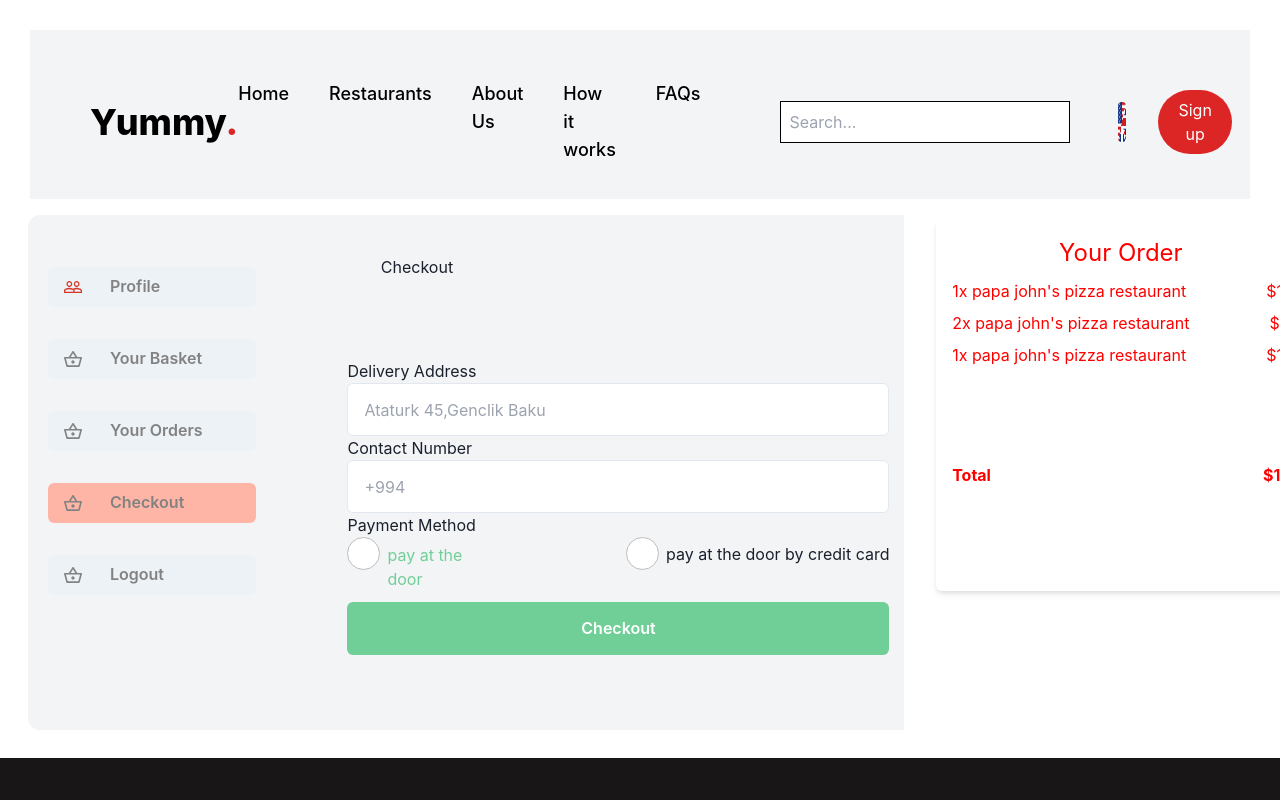
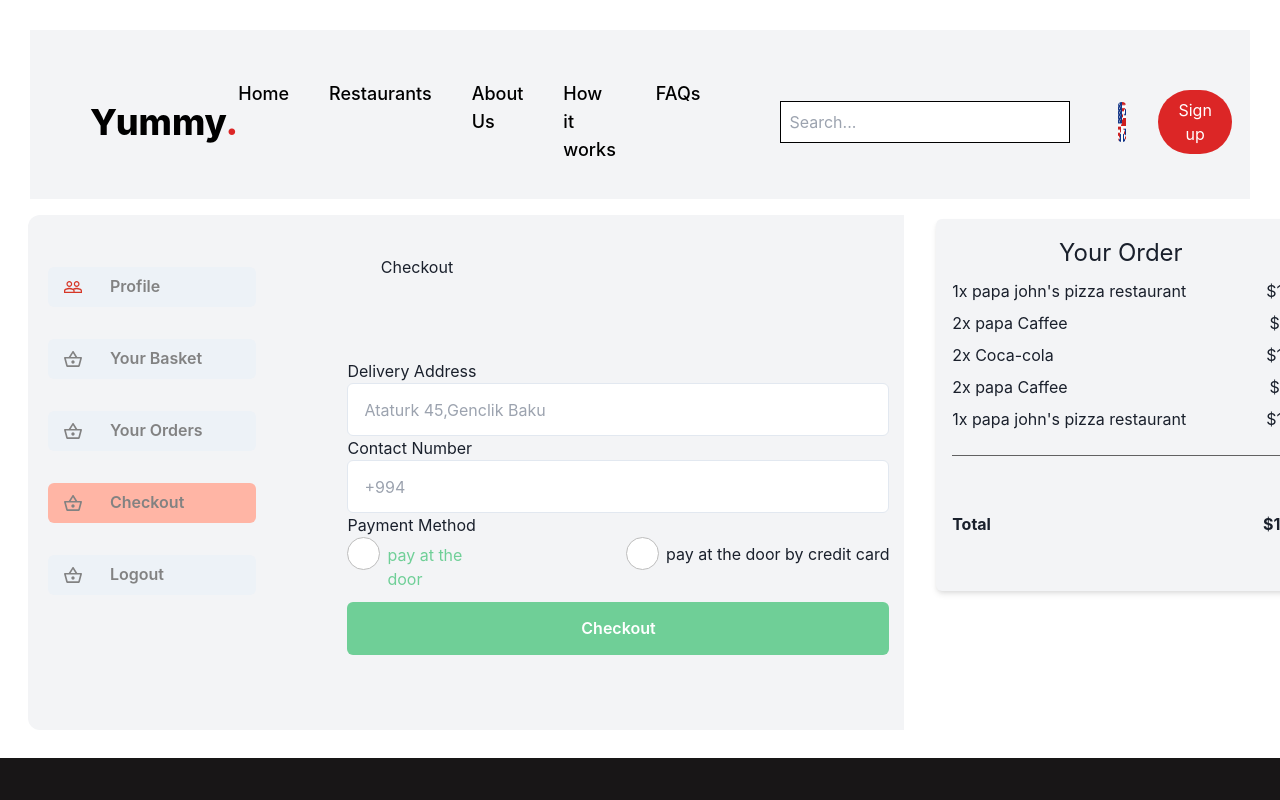
Before and after one commit to YusifAliyev037/YummyApp, a Next.js app: page /user/checkout in a window 1280 px wide. Shown: the top 800 px of the page. Built offline with nearby package versions, Linux system fonts and the light colour scheme.

Commit message:
create boxcheck2

```diff
--- a/shared/ClientComponent/BoxCheck2.tsx
+++ b/shared/ClientComponent/BoxCheck2.tsx
@@ -1,14 +1,14 @@
-import { Box, Text } from '@chakra-ui/react'
+import { Box, Divider, Text } from '@chakra-ui/react'
 import React from 'react'
 
 const BoxCheck2 = () => {
   return (
     <Box
-    color='#F3F4F6'
+    bg='#F3F4F6'
    mt='20px'
     width='397px'
     height='372px'
-    bg='white'
+
     boxShadow='md'
     borderRadius='md'
     p='4'
@@ -18,21 +18,31 @@ const BoxCheck2 = () => {
     alignItems='center'
     textAlign='center'
     >
-        <Text color='red' fontSize='2xl' mb='2'>Your Order</Text>
+        <Text  fontSize='2xl' mb='2'>Your Order</Text>
+
         <Box mb='2' w='full' display='flex' justifyContent='space-between'>
-<Text color='red'>1x papa john's pizza restaurant</Text>
-<Text color='red'>$11</Text>
+<Text >1x papa john's pizza restaurant</Text>
+<Text >$11</Text>
         </Box>
         <Box mb='2' w='full' display='flex' justifyContent='space-between'>
-<Text color='red'>2x papa john's pizza restaurant</Text>
-<Text color='red'>$6</Text>
+<Text >2x papa Caffee</Text>
+<Text >$6</Text>
         </Box>
         <Box mb='2' w='full' display='flex' justifyContent='space-between'>
-<Text color='red'>1x papa john's pizza restaurant</Text>
-<Text color='red'>$11</Text>
+<Text>2x Coca-cola</Text>
+<Text >$11</Text>
+
         </Box>
-
-        <Box color='red' m='auto' w='full' display='flex' justifyContent='space-between'>
+        <Box mb='2' w='full' display='flex' justifyContent='space-between'>
+<Text >2x papa Caffee</Text>
+<Text >$6</Text>
+        </Box>
+        <Box mb='2' w='full' display='flex' justifyContent='space-between'>
+<Text >1x papa john's pizza restaurant</Text>
+<Text >$11</Text>
+        </Box>
+       <Divider borderColor='black' my='4'/>
+        <Box  m='auto' w='full' display='flex' justifyContent='space-between'>
             <Text fontWeight='bold'>Total</Text>
             <Text fontWeight='bold'>$17</Text>
 
```
